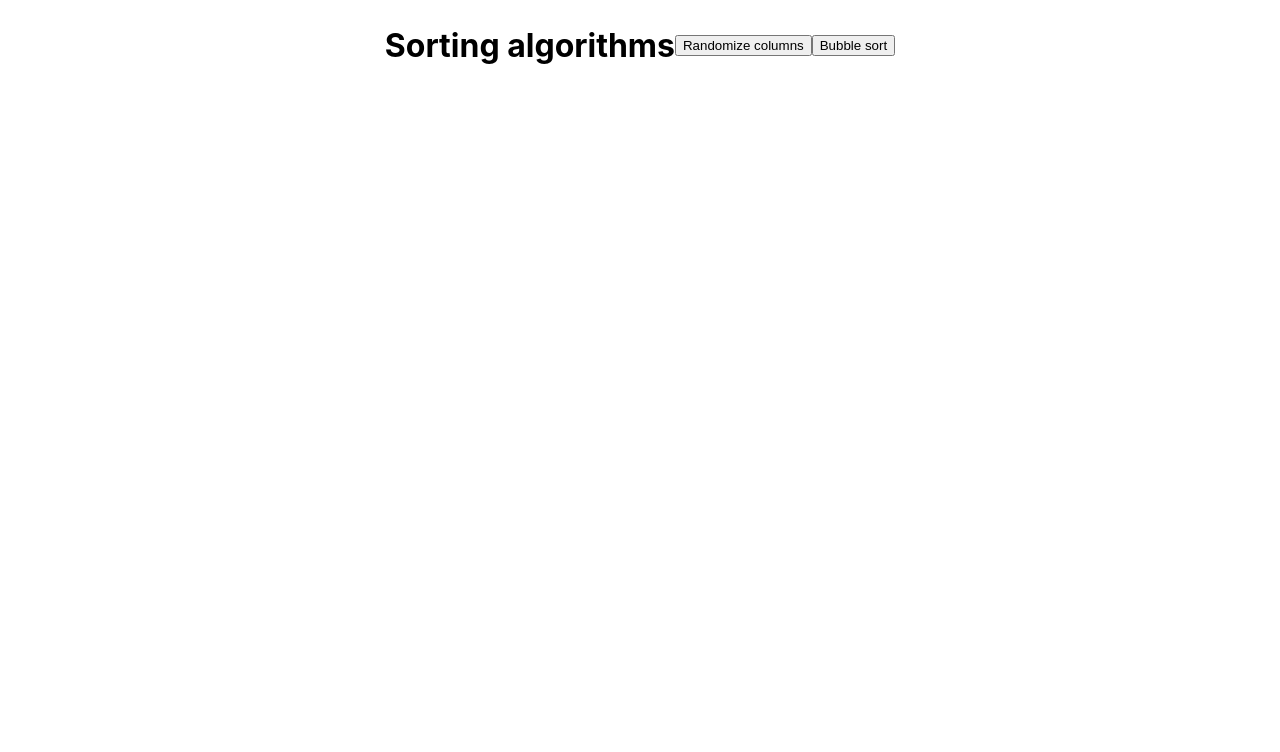
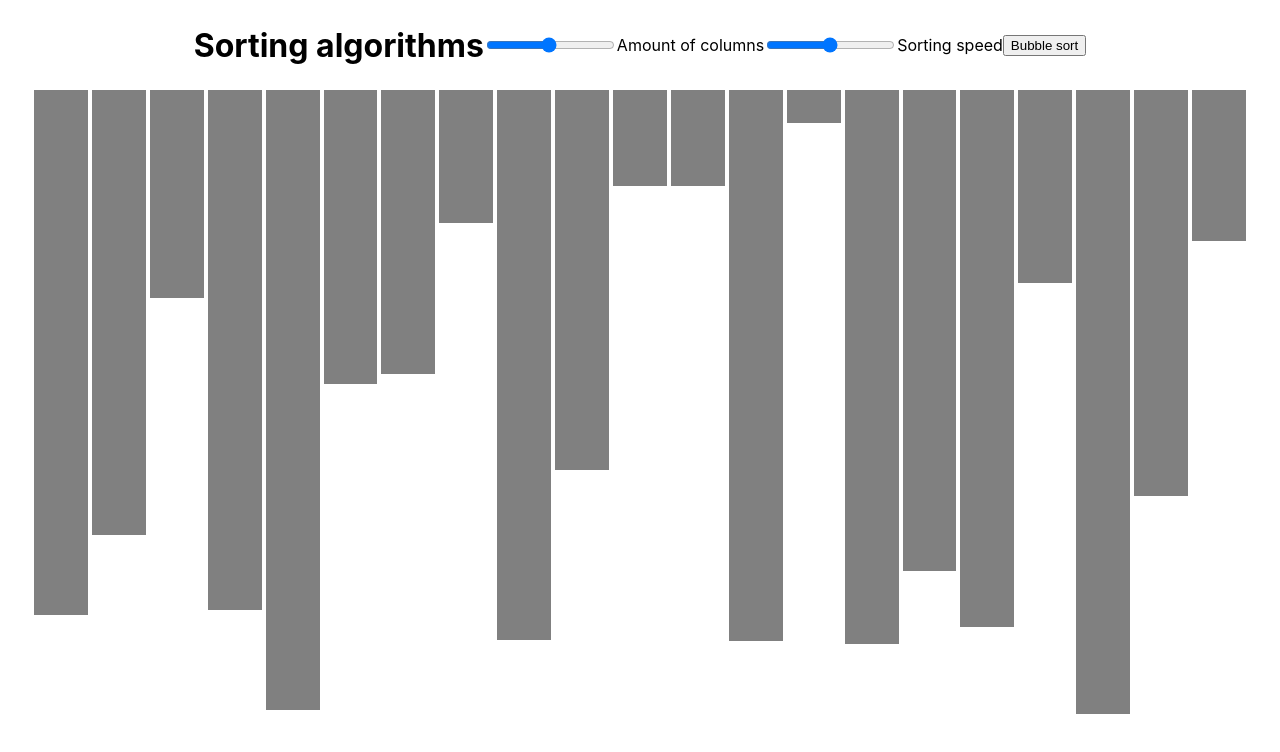
Before and after one commit to marcinkurka97/sorting-app, a React app: page / in a window 1280 px wide. Shown: the top 752 px of the page. Built offline with nearby package versions, Linux system fonts and the light colour scheme.

Commit message:
Fully functional bubble sort

```diff
--- a/src/App.js
+++ b/src/App.js
@@ -1,30 +1,43 @@
 import React from "react";
 import "./App.scss";
+import BubbleSort from "./sortingAlgorithms/bubbleSort";
 
 class App extends React.Component {
   constructor(props) {
     super(props);
     this.state = {
-      columnsHeightArray: []
+      sortingSpeed: 0,
+      columnsAmount: 10
     };
   }
 
   componentDidMount() {
     this.randomizeColumns();
+    window.sortingInterval = setInterval(0);
   }
 
+  handleColumnsAmountChange = event => {
+    this.setState({ columnsAmount: event.target.value });
+    this.randomizeColumns();
+  };
+
+  handleSortingSpeedChange = event => {
+    this.setState({ sortingSpeed: event.target.value });
+  };
+
   randomizeColumns = () => {
-    let columnNumber = Math.round(Math.random() * 400);
+    clearInterval(window.sortingInterval);
+
     let columnHeight;
     let column = "";
 
     this.clearColumns();
 
-    for (let i = 0; i <= columnNumber; i++) {
+    for (let i = 0; i <= this.state.columnsAmount * 2; i++) {
       columnHeight = Math.random() * 99 + 1;
       column = document.createElement("div");
       column.classList.add("Container-column");
-      column.style.cssText = `background:#777; width: calc(100% / ${columnNumber}); height: ${columnHeight}%; margin: 0 2px;`;
+      column.style.cssText = `background: gray; width: calc(100% / ${this.state.columnsAmount}); height: ${columnHeight}%; margin: 0 2px;`;
       document.querySelector(".App-container").appendChild(column);
     }
   };
@@ -36,45 +49,30 @@ class App extends React.Component {
         .removeChild(document.querySelector(".App-container").firstChild);
     }
   };
-
-  bubbleSort = inputArr => {
-    for (let i = 0; i < inputArr.length; i++) {
-      for (let j = 0; j < inputArr.length - i - 1; j++) {
-        if (
-          parseFloat(inputArr[j].style.height) >
-          parseFloat(inputArr[j + 1].style.height)
-        ) {
-          let tmp = inputArr[j];
-          inputArr[j] = inputArr[j + 1];
-          inputArr[j + 1] = tmp;
-        }
-      }
-    }
-    let k = 0;
-    setInterval(function() {
-      if (k < inputArr.length) {
-        document.querySelector(".App-container").append(inputArr[k]);
-        inputArr[k].style.background = "green";
-        k++;
-      }
-    }, 50);
-  };
-
   render() {
     return (
       <div className="App">
         <header className="App-header">
           <h1>Sorting algorithms</h1>
-          <button onClick={this.randomizeColumns}>Randomize columns</button>
-          <button
-            onClick={() =>
-              this.bubbleSort(
-                Array.from(document.querySelectorAll(".Container-column"))
-              )
-            }
-          >
-            Bubble sort
-          </button>
+          <input
+            type="range"
+            id="sortingSize"
+            onChange={this.handleColumnsAmountChange}
+            name="columnAmount"
+            min="2"
+            max="100"
+          />
+          <label htmlFor="columnAmount">Amount of columns</label>
+          <input
+            type="range"
+            id="sortingSpeed"
+            name="sortingSpeed"
+            onChange={this.handleSortingSpeedChange}
+            min="1"
+            max="100"
+          />
+          <label htmlFor="sortingSpeed">Sorting speed</label>
+          <BubbleSort sortingSpeed={this.state.sortingSpeed} />
         </header>
         <section className="App-container"></section>
       </div>
--- /dev/null
+++ b/src/sortingAlgorithms/bubbleSort.js
@@ -0,0 +1,78 @@
+import React from "react";
+
+function BubbleSort(props) {
+  const bubbleSort = () => {
+    let node = document.querySelector(".App-container");
+    let array = Array.from(node.childNodes);
+
+    let i = 0;
+    let z = 0;
+
+    for (let k = 0; k < array.length; k++) {
+      for (let j = 0; j < array.length - k - 1; j++) {
+        if (
+          parseFloat(array[j].style.height) >
+          parseFloat(array[j + 1].style.height)
+        ) {
+          let tmp = array[j];
+          array[j] = array[j + 1];
+          array[j + 1] = tmp;
+        }
+      }
+    }
+
+    window.sortingInterval = setInterval(function() {
+      if (!arraysMatch(Array.from(node.childNodes), array)) {
+        if (i < node.childNodes.length - 1 - z) {
+          if (i >= 1) {
+            node.children[i - 1].style.background = "gray";
+          }
+
+          if (
+            parseFloat(node.children[i].style.height) >
+            parseFloat(node.children[i + 1].style.height)
+          ) {
+            document
+              .querySelector(".App-container")
+              .insertBefore(
+                document.querySelector(".App-container").children[i + 1],
+                document.querySelector(".App-container").children[i]
+              );
+            node.children[i].style.background = "green";
+            node.children[i + 1].style.background = "green";
+          } else {
+            node.children[i].style.background = "red";
+            node.children[i + 1].style.background = "red";
+          }
+
+          i++;
+        } else {
+          i = 0;
+          node.children[node.childNodes.length - 2 - z].style.background =
+            "gray";
+          node.children[node.childNodes.length - 1 - z].style.background =
+            "green";
+          z++;
+        }
+      } else {
+        node.childNodes.forEach(element => {
+          element.style.background = "green";
+        });
+        clearInterval(window.sortingInterval);
+      }
+    }, 100 / props.sortingSpeed);
+  };
+
+  const arraysMatch = (arr1, arr2) => {
+    if (arr1.length !== arr2.length) return false;
+
+    for (var i = 0; i < arr1.length; i++) {
+      if (arr1[i] !== arr2[i]) return false;
+    }
+
+    return true;
+  };
+  return <button onClick={bubbleSort}>Bubble sort</button>;
+}
+
+export default BubbleSort;
```
